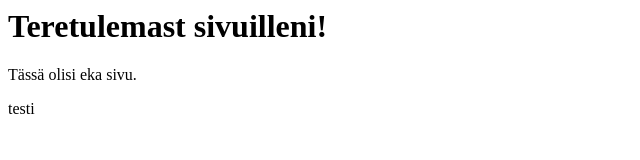
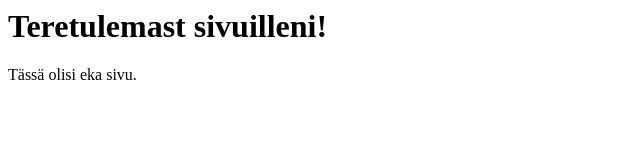
Before and after one commit to Terroristaa/Terroristaa.github.io, a plain HTML site: page index.HTML in a window 1280 px wide. Shown: the full height of the page, 0-640 px from the left. Drawn offline with Linux system fonts and the light colour scheme.

Commit message:
terveisiä kaikille

```diff
--- a/index.HTML
+++ b/index.HTML
@@ -12,7 +12,7 @@
 
     <p>Tässä olisi eka sivu.</p>
 
-    <p>testi</p>
+
 
   </body>
 
```
